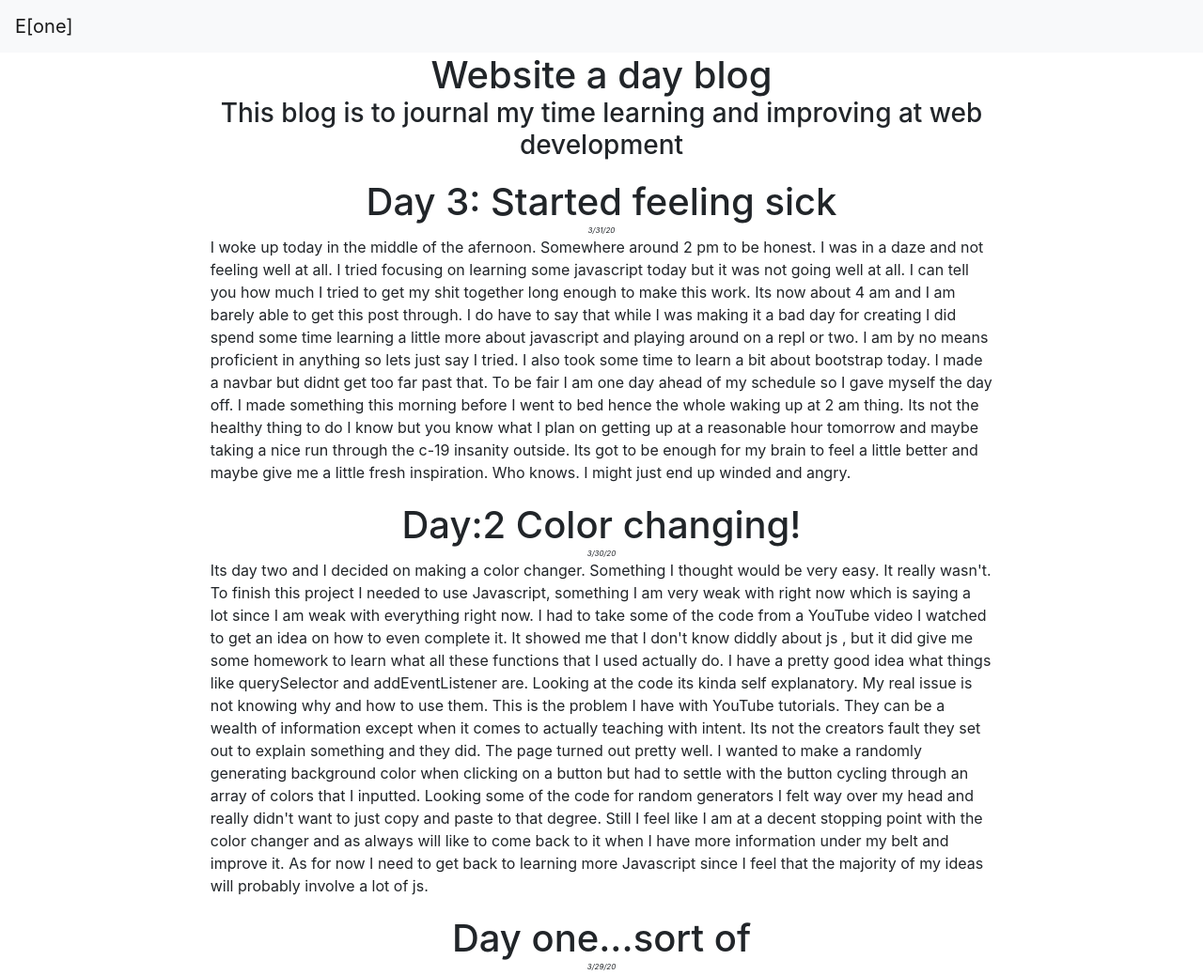
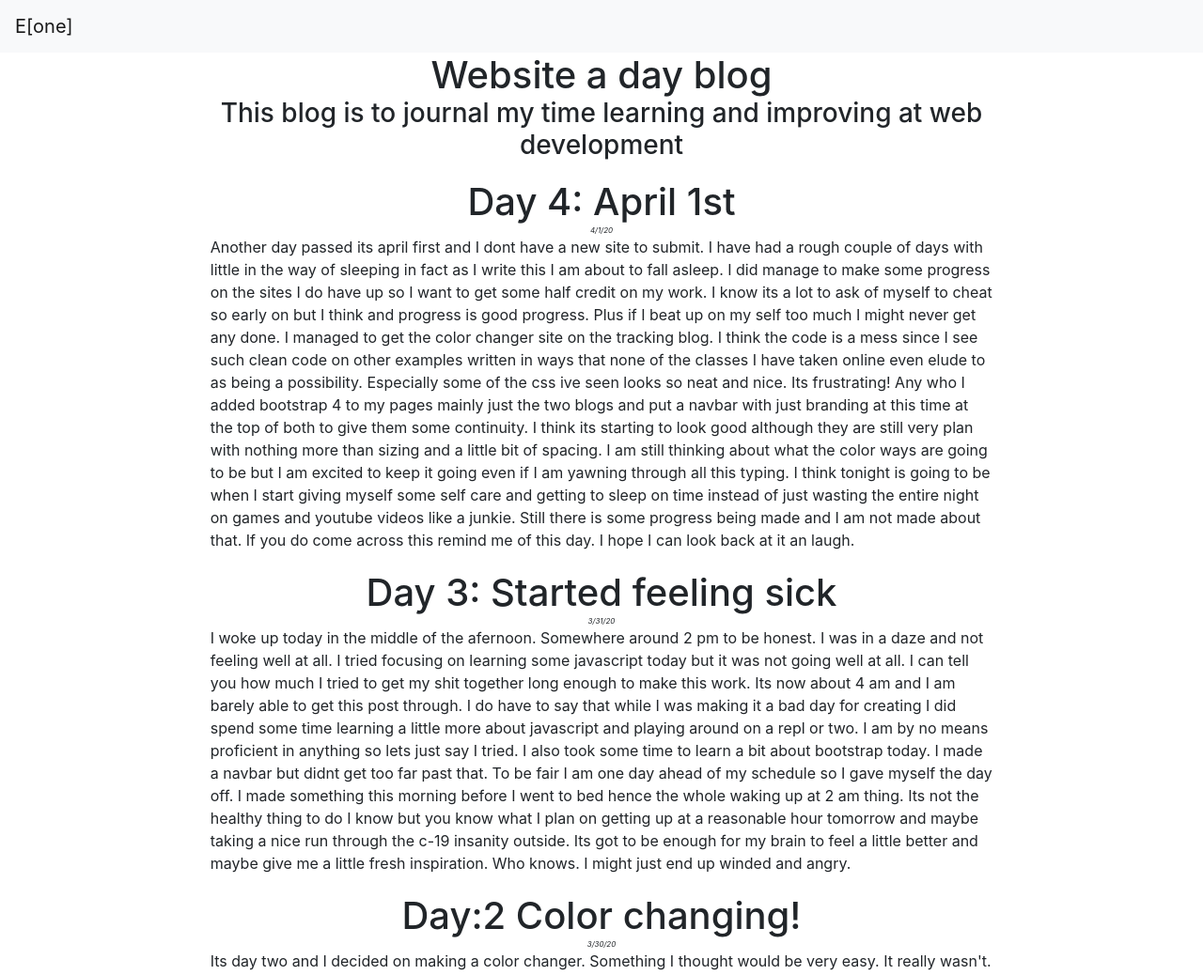
Before and after one commit to Egregious1/a-page-aday, a plain HTML site: page blog.html in a window 1280 px wide. Shown: the top 1038 px of the page at 94% size. Drawn offline with nearby package versions, Linux system fonts and the light colour scheme.

Commit message:
blog entry

```diff
--- a/blog.html
+++ b/blog.html
@@ -17,6 +17,28 @@
 	<h1>Website a day blog</h1>
 	<h3>This blog is to journal my time learning and improving at web development</h3>
 	<div class="container">
+		<article>
+			<h1 class="entry-title">Day 4: April 1st</h1>
+			<em class="date">4/1/20</em>
+			<p class="entry">
+				Another day passed its april first and I dont have a new site to submit. I have had a rough couple of
+				days with little in the way of sleeping in fact as I write this I am about to fall asleep. I did manage
+				to make some progress on the sites I do have up so I want to get some half credit on my work. I know its
+				a lot to ask of myself to cheat so early on but I think and progress is good progress. Plus if I beat up
+				on my self too much I might never get any done. I managed to get the color changer site on the tracking
+				blog. I think the code is a mess since I see such clean code on other examples written in ways that none
+				of the classes I have taken online even elude to as being a possibility. Especially some of the css ive
+				seen looks so neat and nice. Its frustrating! Any who I added bootstrap 4 to my pages mainly just the
+				two blogs and put a navbar with just branding at this time at the top of both to give them some
+				continuity. I think its starting to look good although they are still very plan with nothing more than
+				sizing and a little bit of spacing. I am still thinking about what the color ways are going to be but I
+				am excited to keep it going even if I am yawning through all this typing. I think tonight is going to be
+				when I start giving myself some self care and getting to sleep on time instead of just wasting the
+				entire night on games and youtube videos like a junkie. Still there is some progress being made and I am
+				not made about that. If you do come across this remind me of this day. I hope I can look back at it an
+				laugh.
+			</p>
+		</article>
 		<article>
 			<h1 class="entry-title">Day 3: Started feeling sick</h1>
 			<em class="date">3/31/20</em>
```
